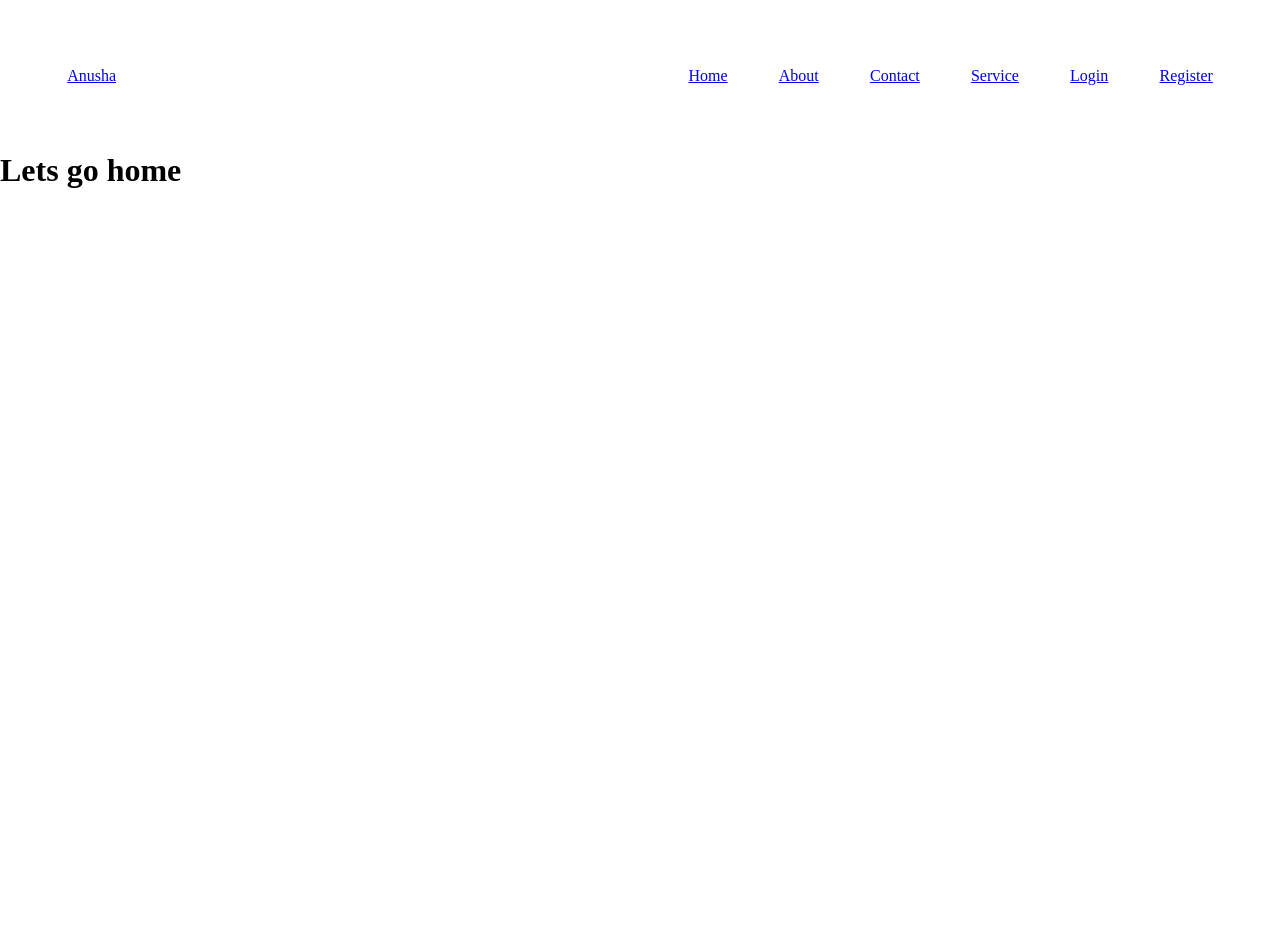
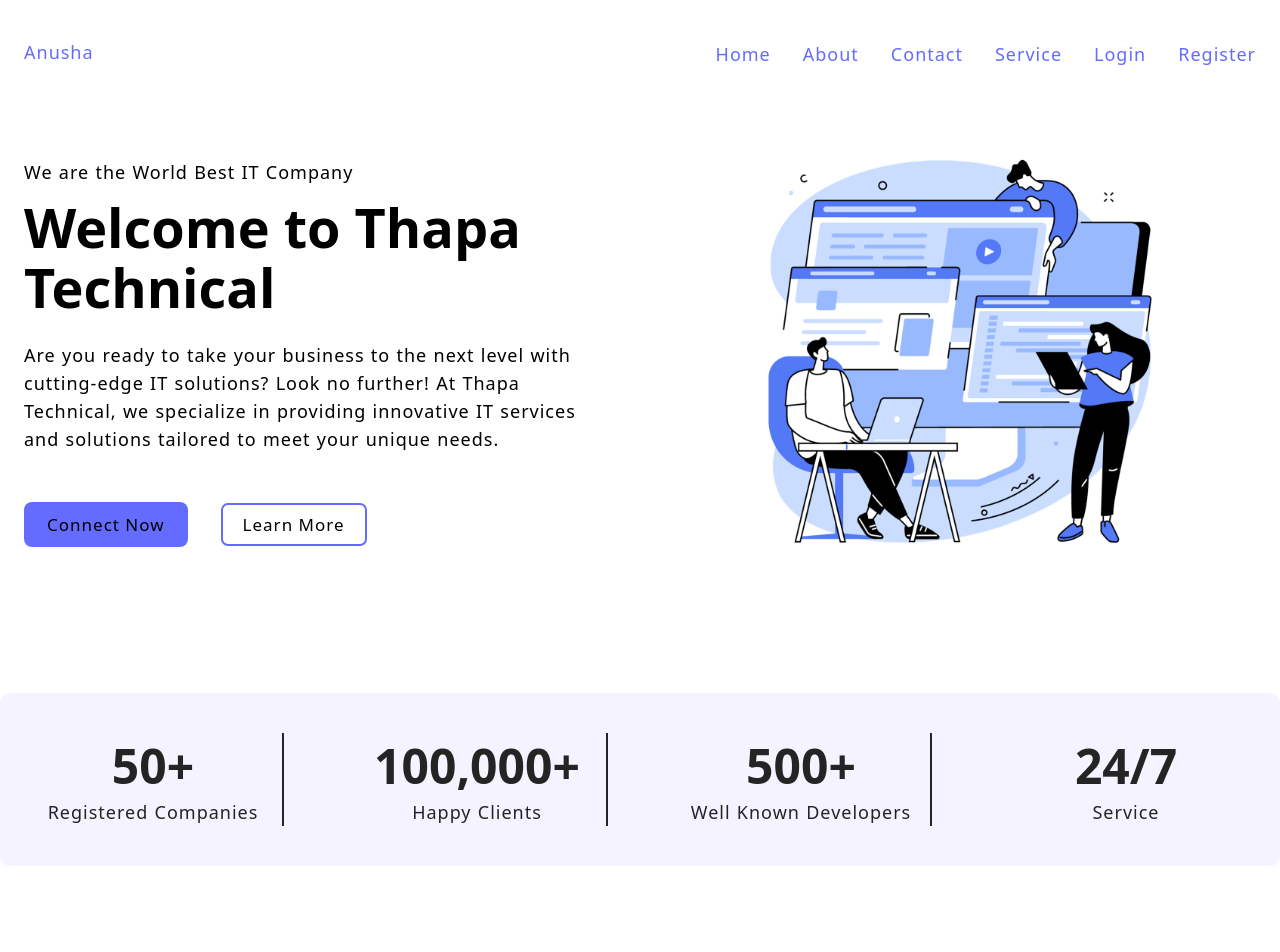
Before and after one commit to Anusha-P18/mern_development, a React app in the folder client/: page / in a window 1280 px wide. Shown: the top 952 px of the page. Before the commit the page ends 800 px from the top, so only its background shows below. Built offline with nearby package versions, Linux system fonts and the light colour scheme; the HTML template or start-up script is replaced by a standard one.

Commit message:
Added home page UI and Complete CSS Styling

```diff
--- /dev/null
+++ b/client/src/components/Analytics.jsx
@@ -0,0 +1,24 @@
+export const Analytics = () => {
+    return(
+        <section className="section-analytics">
+            <div className="container grid grid-four-cols">
+                <div className="div1">
+                    <h2>50+</h2>
+                    <p>Registered companies</p>
+                </div>
+                <div className="div1">
+                    <h2>100,000+</h2>
+                    <p>Happy Clients</p>
+                </div>
+                <div className="div1">
+                    <h2>500+</h2>
+                    <p>Well known developers</p>
+                </div>
+                <div className="div1">
+                    <h2>24/7</h2>
+                    <p>Service</p>
+                </div>
+            </div>
+        </section>
+    )
+}
--- a/client/src/index.css
+++ b/client/src/index.css
@@ -2,8 +2,167 @@
     margin: 0;
     padding: 0;
     box-sizing: border-box;
-}
+    font-family: Urbanist, system-ui, Avenir, Helvetica, Arial, sans-serif;
+    color-scheme: light dark;
+  }
 
-/* html {
-    font-size: 80%;
-} */
+  :root {
+    --bg-color: #f4f3ff;
+    --btn-color: #646cff;
+    --dark-color: #242424;
+    --helper-color: #99b9ff;
+  }
+
+  html {
+    font-size: 62.5%;
+  }
+
+  /*? base style */
+
+  body {
+    margin: 0;
+    /* display: flex;
+    place-items: center; */
+    /* min-width: 32rem; */
+    min-height: 100vh;
+  }
+
+   /*?  Help me reach 1 Million subs 👉 https://youtube.com/thapatechnical */
+
+  h1 {
+    font-size: 5.4rem;
+    line-height: 1.1;
+    font-weight: bold;
+  }
+
+  p,
+  li,
+  label,
+  input,
+  textarea {
+    font-size: 1.8rem;
+    line-height: 1.56;
+    letter-spacing: 0.1rem;
+    word-spacing: 0.06rem;
+  }
+
+  a {
+    font-weight: 500;
+    font-size: 1.8rem;
+    letter-spacing: 0.1rem;
+    color: var(--btn-color);
+    text-decoration: inherit;
+  }
+
+  li {
+    list-style: none;
+  }
+
+  /*? layout Rule  */
+
+  .container {
+    max-width: 140rem;
+    padding: 4rem 2.4rem;
+    margin: 0 auto;
+  }
+
+  .grid {
+    display: grid;
+    gap: 6.4rem;
+  }
+
+  .grid-two-cols {
+    grid-template-columns: repeat(2, 1fr);
+  }
+
+  .grid-four-cols {
+    grid-template-columns: repeat(4, 1fr);
+  }
+
+  /*? Module Rules / Reusable */
+  button {
+    text-transform: capitalize;
+    padding: 1rem 2.2rem;
+    font-size: 1.7rem;
+    font-weight: 500;
+    background-color: var(--btn-color);
+    border-radius: 0.8rem;
+    -webkit-border-radius: 0.8rem;
+    -moz-border-radius: 0.8rem;
+    -ms-border-radius: 0.8rem;
+    -o-border-radius: 0.8rem;
+    border: 0.1rem solid transparent;
+    cursor: pointer;
+    letter-spacing: 0.1rem;
+    transition: border-color 0.3s;
+    -webkit-transition: border-color 0.3s;
+    -moz-transition: border-color 0.3s;
+    -ms-transition: border-color 0.3s;
+    -o-transition: border-color 0.3s;
+  }
+
+  .secondary-btn {
+    background-color: transparent;
+    box-shadow: inset 0 0 0 0.2rem var(--btn-color);
+    margin-left: 3.2rem;
+  }
+
+  /***** Hero Section *****/
+
+  .section-hero {
+    & .grid {
+      align-items: center;
+    }
+
+    .hero-content {
+      & p {
+        margin: 2.4rem 0 4.8rem 0;
+        &:first-child {
+          margin: 0 0 1.2rem 0;
+        }
+      }
+    }
+
+    .hero-image {
+      display: flex;
+      justify-content: center;
+      & img {
+        width: 70%;
+        height: auto;
+      }
+    }
+  }
+
+  /***** End Hero  *****/
+
+  /***** analytics Section *****/
+
+  .section-analytics {
+    margin: 9.6rem 0;
+
+    & .container {
+      background-color: var(--bg-color);
+      border-radius: 1rem;
+    }
+
+    & .grid {
+      color: var(--dark-color);
+
+      & .div1 {
+        text-align: center;
+        border-right: 0.2rem solid var(--dark-color);
+
+        &:last-child {
+          border: none;
+        }
+        & h2 {
+          font-size: 4.8rem;
+        }
+        & p {
+          text-transform: capitalize;
+        }
+      }
+    }
+  }
+
+  /***** End analytics Section *****/
--- a/client/src/pages/Home.jsx
+++ b/client/src/pages/Home.jsx
@@ -1,9 +1,79 @@
-import { Navbar } from "../components/Navbar"
+import { Analytics } from "../components/Analytics";
 
 export const Home = () => {
     return (
         <>
-            <h1>Lets go home</h1>
+            <main>
+                <section className="section-hero">
+                <div className="container grid grid-two-cols">
+                    <div className="hero-content">
+                        <p>We are the World Best IT Company</p>
+                        <h1>Welcome to Thapa Technical</h1>
+                        <p>
+                            Are you ready to take your business to the next level with
+                            cutting-edge IT solutions? Look no further! At Thapa Technical,
+                            we specialize in providing innovative IT services and solutions
+                            tailored to meet your unique needs.
+                        </p>
+                        <div className="btn btn-group">
+                            <a href="/contact">
+                            <button className="btn">connect now</button>
+                            </a>
+                            <a href="/services">
+                            <button className="btn secondary-btn">learn more</button>
+                            </a>
+                        </div>
+                    </div>
+
+                    {/* hero images  */}
+                    <div className="hero-image">
+                    <img
+                        src="/images/home.png"
+                        alt="Hero image"
+                        width="400"
+                        height="500"
+                    />
+                    </div>
+                </div>
+                </section>
+            </main>
+
+            {/* 2nd section  */}
+            <Analytics />
+
+            {/* 3rd section  */}
+            <section className="section-hero">
+                <div className="container grid grid-two-cols">
+                {/* hero images  */}
+                <div className="hero-image">
+                    <img
+                    src="/images/design.png"
+                    alt="coding together"
+                    width="400"
+                    height="500"
+                    />
+                </div>
+
+                <div className="hero-content">
+                    <p>We are here to help you</p>
+                    <h1>Get Started Today</h1>
+                    <p>
+                    Ready to take the first step towards a more efficient and secure
+                    IT infrastructure? Contact us today for a free consultation and
+                    let's discuss how Thapa Technical can help your business thrive in
+                    the digital age.
+                    </p>
+                    <div className="btn btn-group">
+                    <a href="/contact">
+                        <button className="btn">connect now</button>
+                    </a>
+                    <a href="/services">
+                        <button className="btn secondary-btn">learn more</button>
+                    </a>
+                    </div>
+                </div>
+                </div>
+            </section>
         </>
-    )
+    );
 }
```
